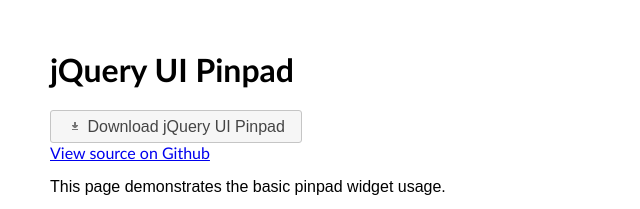
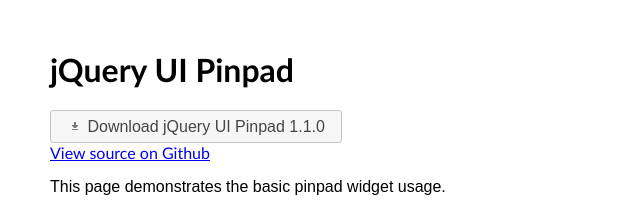
Before and after one commit to yannickebongue/jquery-ui-pinpad, a website: page index.html in a window 1280 px wide. Shown: the top 209 px of the page, 0-640 px from the left. Drawn offline with Linux system fonts and the light colour scheme.

Commit message:
Append version on download button

```diff
--- a/index.html
+++ b/index.html
@@ -140,7 +140,7 @@
 <script>
     var version = $.ui.pinpad.version;
 
-    $( "#downloadFrame" ).find( "button" ).button( { icon: "ui-icon-arrowthickstop-1-s" } ).click( function () {
+    $( "#downloadFrame" ).find( "button" ).button( { icon: "ui-icon-arrowthickstop-1-s", label: "Download jQuery UI Pinpad " + version } ).click( function () {
         location.href = "https://github.com/yannickebongue/jquery-ui-pinpad/archive/" + version + ".zip";
     } );
 
```
